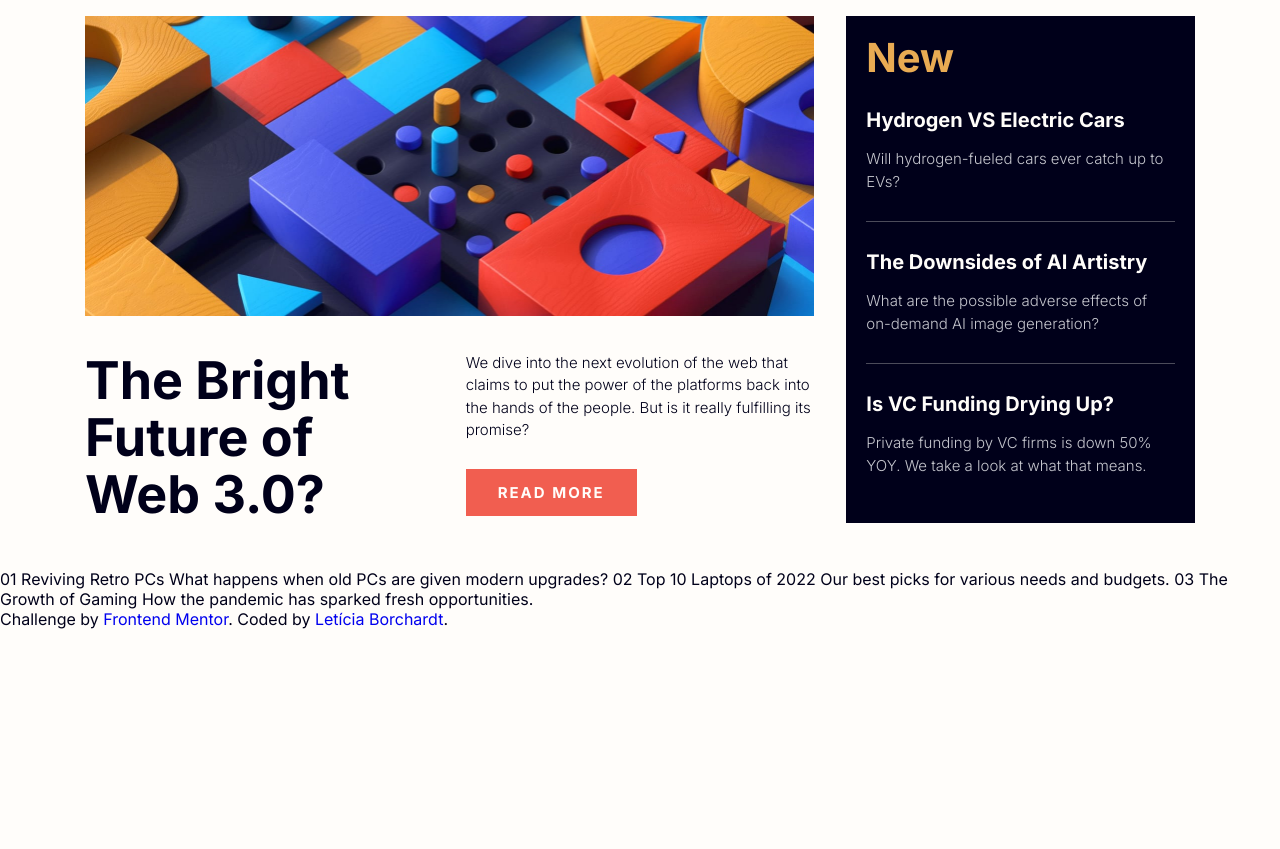
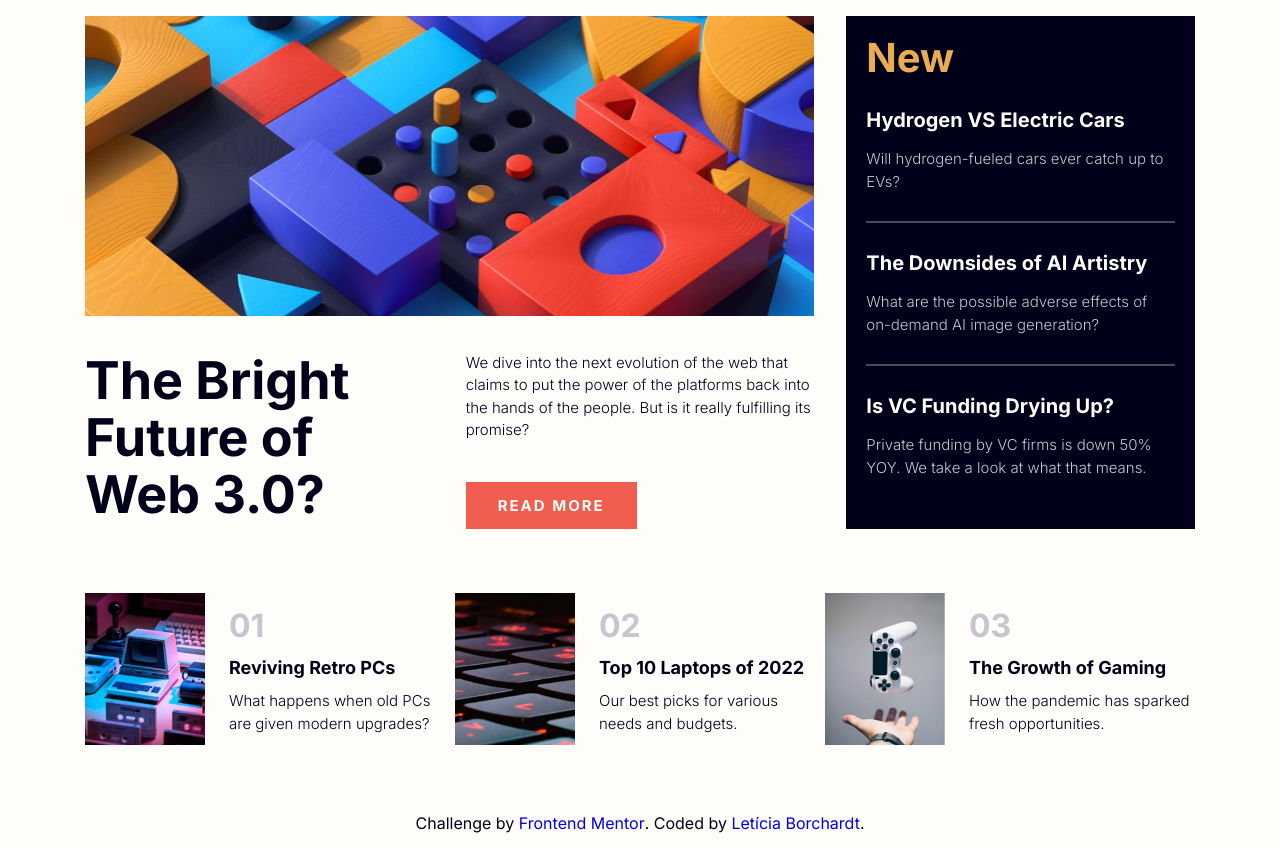
Before and after one commit to leticiaborchardt/challenge-news-homepage, a website: page index.html in a window 1280 px wide. Shown: the part 116-965 px from the top of the page. Before the commit the page ends 800 px from the top, so only its background shows below. Drawn offline with nearby package versions, Linux system fonts and the light colour scheme; files that its build step writes are made by us from their sources.

Commit message:
finishing layout

```diff
--- a/app/scss/components/_index.scss
+++ b/app/scss/components/_index.scss
@@ -2,3 +2,4 @@
 @forward 'navbar';
 @forward 'content';
 @forward 'buttons';
+@forward 'footer';
--- a/app/scss/components/content.scss
+++ b/app/scss/components/content.scss
@@ -9,6 +9,12 @@
         gap: rem(32);
 
         @include breakpoint-down(medium) {
+            grid-template-rows: auto;
+            grid-template-columns: 1fr 1fr;
+            gap: rem(20);
+        }
+
+        @include breakpoint-down(small) {
             grid-template-rows: repeat(3);
             grid-template-columns: 1fr;
         }
@@ -16,17 +22,7 @@
 
     &__main {
         &-image {
-            grid-column-start: 1;
-            grid-column-end: 3;
-
-            @include breakpoint-down(small) {
-                grid-column-start: 1;
-                grid-column-end: 1;
-
-                &--desktop {
-                    display: none;
-                }
-            }
+            grid-column: 1 / 3;
 
             @include breakpoint(medium) {
                 &--mobile {
@@ -34,6 +30,23 @@
                 }
             }
 
+            @include breakpoint-down(medium) {
+                grid-column: 1 / 2;
+                grid-row: 1 / 3;
+
+                &--desktop {
+                    height: 100%;
+                }
+            }
+
+            @include breakpoint-down(small) {
+                grid-column: 1 / 3;
+                grid-row: 1 / 2;
+
+                &--desktop {
+                    display: none;
+                }
+            }
 
             img {
                 width: 100%;
@@ -44,17 +57,25 @@
             font-size: rem(52);
 
             @include breakpoint-down(medium) {
-                grid-row-start: 2;
-                grid-row-end: 3;
+                grid-column: 2 / 3;
+                grid-row: 1 / 2;
+            }
+
+            @include breakpoint-down(small) {
+                grid-column: 1 / 3;
+                grid-row: 2 / 3;
             }
         }
 
         &-description {
             @include breakpoint-down(medium) {
-                grid-column-start: 1;
-                grid-column-end: 1;
-                grid-row-start: 3;
-                grid-row-end: 4;
+                grid-column: 2 / 3;
+                grid-row: 2 / 3;
+            }
+
+            @include breakpoint-down(small) {
+                grid-column: 1 / 3;
+                grid-row: 3 / 4;
             }
 
             p {
@@ -70,12 +91,15 @@
         grid-row-end: 3;
 
         @include breakpoint-down(medium) {
-            grid-column-start: 1;
-            grid-column-end: 1;
-            grid-row-start: 4;
-            grid-row-end: 5;
+            grid-column: 1 / 3;
+            grid-row: 3 / 4;
 
-            margin-top: rem(46);
+            margin-top: rem(24);
+        }
+
+        @include breakpoint-down(small) {
+            grid-column: 1 / 3;
+            grid-row: 4 / 5;
         }
     }
 }
@@ -84,7 +108,6 @@
     padding: rem(20);
     background: $color-dark-blue;
     color: $color-white;
-
 
     &__title {
         font-size: rem(40);
@@ -97,6 +120,7 @@
         font-weight: 700;
         transition: .3s ease-in-out;
         font-size: rem(20);
+        margin-bottom: rem(16);
 
         &:hover {
             color: $color-soft-orange;
@@ -105,11 +129,50 @@
 
     &__divisor {
         margin: rem(28) 0;
-        border-top: 1px solid hsla(0, 0%, 67%, 0.438);
+        border: 1px solid hsla(0, 0%, 67%, 0.438);
     }
 
     &__text {
-        margin-top: rem(16);
         color: $color-light-gray;
     }
 }
+
+.bottom-cards {
+    @include flex-space-between;
+    margin: rem(64) 0;
+
+    @include breakpoint-down(medium) {
+        flex-direction: column;
+        align-items: flex-start;
+        gap: rem(24);
+    }
+}
+
+.bottom-card {
+    @include flex-space-between;
+    flex: 1;
+    gap: rem(24);
+
+    &__image {
+        max-width: rem(120);
+        min-width: rem(120);
+    }
+
+    &__number {
+        font-size: rem(32);
+        color: $color-light-gray;
+        font-weight: 700;
+    }
+
+    &__title {
+        font-size: rem(18);
+        font-weight: 700;
+        color: $text-color;
+        margin: rem(12) 0;
+
+        &:hover {
+            color: $text-hover-color;
+            transition: .3s ease-in-out;
+        }
+    }
+}
--- /dev/null
+++ b/app/scss/components/footer.scss
@@ -0,0 +1,6 @@
+@use '../functions' as *;
+
+.footer {
+    margin: rem(16) 0;
+    text-align: center;
+}
--- a/app/scss/components/navbar.scss
+++ b/app/scss/components/navbar.scss
@@ -24,13 +24,12 @@
 
         &-item {
             a {
-                text-decoration: none;
                 color: $text-color;
-            }
 
-            a:hover {
-                color: $text-hover-color;
-                transition: .3s ease-in-out;
+                &:hover {
+                    color: $text-hover-color;
+                    transition: .3s ease-in-out;
+                }
             }
         }
     }
--- a/app/scss/globals/boilerplate.scss
+++ b/app/scss/globals/boilerplate.scss
@@ -18,3 +18,7 @@ body {
     background: $bg-color;
     color: $text-color;
 }
+
+img {
+    width: 100%;
+}
--- a/app/scss/globals/typography.scss
+++ b/app/scss/globals/typography.scss
@@ -11,6 +11,7 @@ a,
 a:visited,
 a:active {
     text-decoration: none;
+    display: inline-block;
 }
 
 p {
--- a/index.html
+++ b/index.html
@@ -109,18 +109,49 @@
             </div>
           </div>
         </section>
+        <section>
+          <div class="bottom-cards">
+            <div class="bottom-card">
+              <div class="bottom-card__image">
+                <img src="assets/images/image-retro-pcs.jpg" alt="Retro PCs">
+              </div>
+              <div class="bottom-card__content">
+                <div class="bottom-card__number">01</div>
+                <a href="#" class="bottom-card__title">Reviving Retro PCs</a>
+                <p class="bottom-card__text">What happens when old PCs are given modern upgrades?</p>
+              </div>
+            </div>
+            <div class="bottom-card">
+              <div class="bottom-card__image">
+                <img src="assets/images/image-top-laptops.jpg" alt="Top laptops">
+              </div>
+              <div class="bottom-card__content">
+                <div class="bottom-card__number">02</div>
+                <a href="#" class="bottom-card__title">Top 10 Laptops of 2022</a>
+                <p class="bottom-card__text">Our best picks for various needs and budgets.</p>
+              </div>
+            </div>
+            <div class="bottom-card">
+              <div class="bottom-card__image">
+                <img src="assets/images/image-gaming-growth.jpg" alt="Gaming Growth">
+              </div>
+              <div class="bottom-card__content">
+                <div class="bottom-card__number">03</div>
+                <a href="#" class="bottom-card__title">The Growth of Gaming</a>
+                <p class="bottom-card__text">How the pandemic has sparked fresh opportunities.</p>
+              </div>
+            </div>
+          </div>
+        </section>
       </div>
     </main>
-
-    01 Reviving Retro PCs What happens when old PCs are given modern upgrades?
-    02 Top 10 Laptops of 2022 Our best picks for various needs and budgets. 03
-    The Growth of Gaming How the pandemic has sparked fresh opportunities.
-
-    <div class="attribution">
-      Challenge by
-      <a href="https://www.frontendmentor.io?ref=challenge" target="_blank"
-        >Frontend Mentor</a
-      >. Coded by <a href="#">Letícia Borchardt</a>.
-    </div>
+    <footer class="footer">
+      <div class="footer__attribution">
+        Challenge by
+        <a href="https://www.frontendmentor.io?ref=challenge" target="_blank"
+          >Frontend Mentor</a
+        >. Coded by <a href="#">Letícia Borchardt</a>.
+      </div>
+    </footer>
   </body>
 </html>
```
